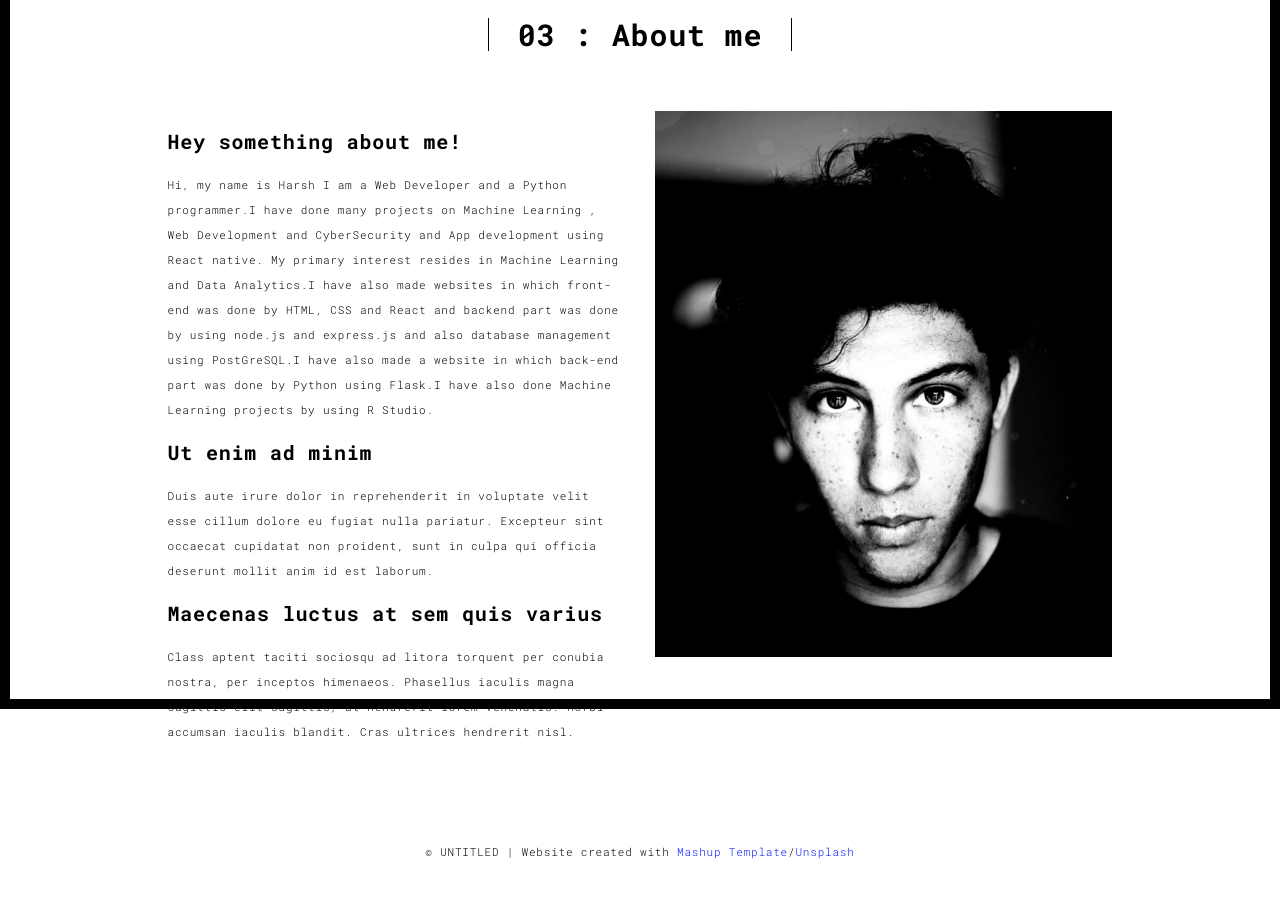
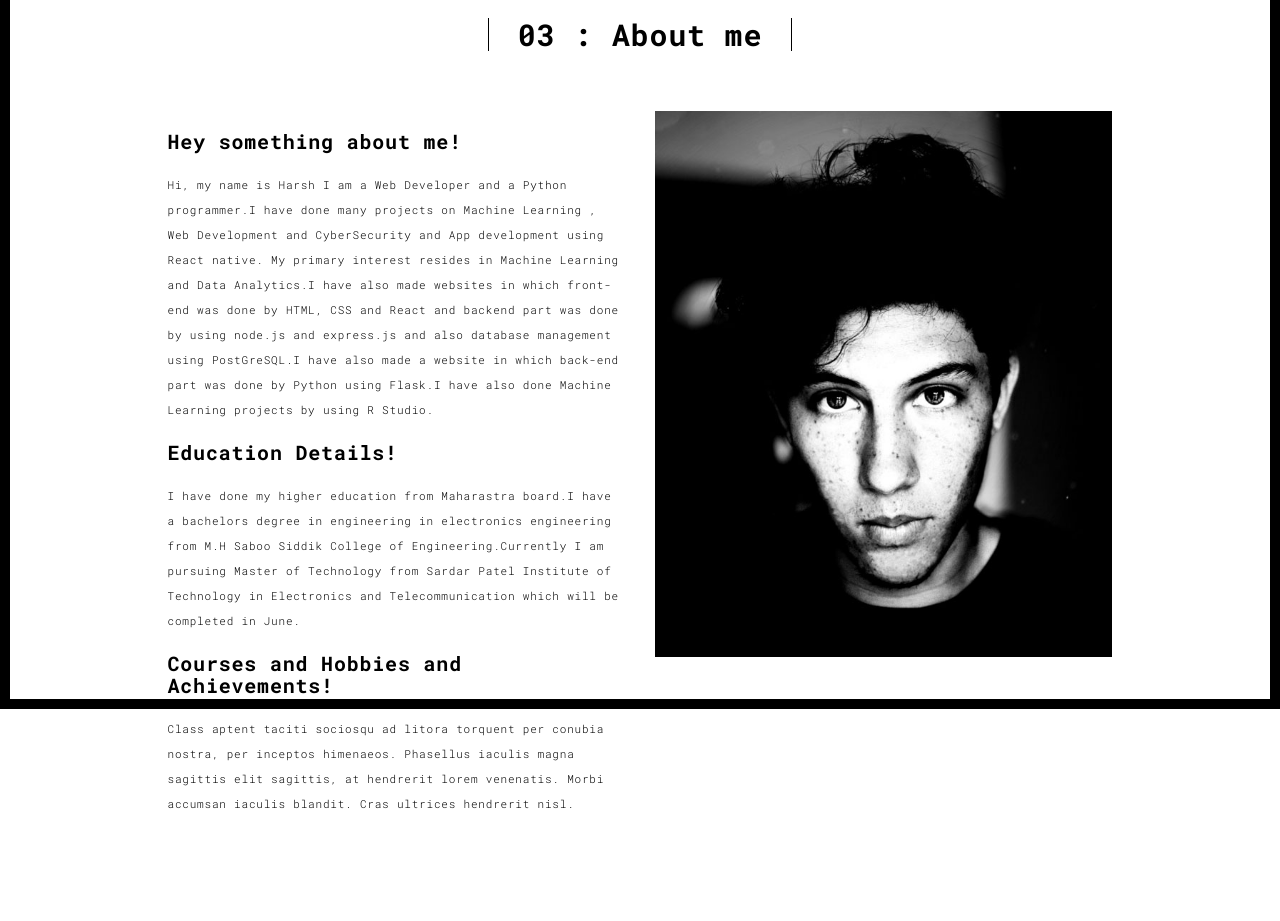
Before and after one commit to Harsh71019/portfo, a Flask app: page /about.html in a window 1280 px wide. Shown: the part 91-1012 px from the top of the page. Before the commit the page ends 950 px from the top, so only its background shows below. Run offline with Flask 2, Linux system fonts and the light colour scheme; some libraries are stand-ins or nearby versions.

Commit message:
Hey about.tml changes

```diff
--- a/templates/about.html
+++ b/templates/about.html
@@ -66,11 +66,15 @@
                   <h3>Hey something about me!</h3>
                   <p>Hi, my name is Harsh I am a Web Developer and a Python programmer.I have done many projects on Machine Learning , Web Development and CyberSecurity and App development using React native.
                   My primary interest resides in Machine Learning and Data Analytics.I have also made websites in which front-end was done by HTML, CSS and React and backend part was done by using node.js and express.js and also database management using PostGreSQL.I have also made a website in which back-end part was done by Python using Flask.I have also done Machine Learning projects by using R Studio.</p>
-                  <h3>Ut enim ad minim </h3>
-                  <p>Duis aute irure dolor in reprehenderit in voluptate velit esse
-                  cillum dolore eu fugiat nulla pariatur. Excepteur sint occaecat cupidatat non
-                  proident, sunt in culpa qui officia deserunt mollit anim id est laborum.
-                  <h3>Maecenas luctus at sem quis varius</h3>
+
+
+                  <h3>Education Details!</h3>
+                  <p>
+                    I have done my higher education from Maharastra board.I have a bachelors degree in engineering in electronics engineering from M.H Saboo Siddik College of Engineering.Currently I am pursuing Master of Technology from Sardar Patel Institute of Technology in Electronics and Telecommunication which will be completed in June.
+                  </p>
+
+
+                  <h3>Courses and Hobbies and Achievements!</h3>
                   <p>
                   Class aptent taciti sociosqu ad litora torquent per conubia nostra, per inceptos himenaeos. Phasellus iaculis magna sagittis elit sagittis, at hendrerit lorem venenatis. Morbi accumsan iaculis blandit. Cras ultrices hendrerit nisl.</p>
                 </div>
@@ -88,15 +92,7 @@
   </div>
 
 
-<footer class="footer-container text-center">
-  <div class="container">
-    <div class="row">
-      <div class="col-xs-12">
-        <p>© UNTITLED | Website created with <a href="http://www.mashup-template.com/" title="Create website with free html template">Mashup Template</a>/<a href="https://www.unsplash.com/" title="Beautiful Free Images">Unsplash</a></p>
-      </div>
-    </div>
-  </div>
-</footer>
+
 
 <script>
   document.addEventListener("DOMContentLoaded", function (event) {
```
